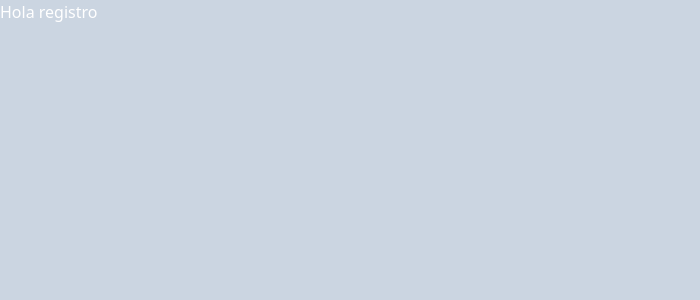
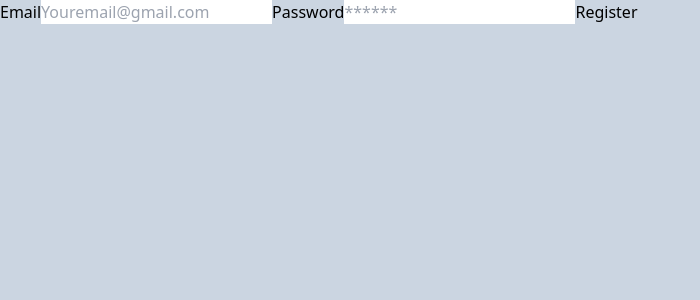
Before and after one commit to luisalazago/project-INCS-Frontend, a React (Create React App) app: page /register in a window 1280 px wide. Shown: the top 300 px of the page, without its empty margins (0-700 px from the left). Built offline with nearby package versions, Linux system fonts and the light colour scheme.

Commit message:
Logica de login y register y captura de errores

```diff
--- a/src/App.js
+++ b/src/App.js
@@ -7,7 +7,7 @@
 
 function App() {
   return(
-    <div className='bg-slate-300 h-screen text-white flex'>
+    <div className='bg-slate-300 h-screen text-black flex'>
       <AuthProvider>
         <Routes>
           <Route path='/' element = {<Home/>} />
--- a/src/components/login.js
+++ b/src/components/login.js
@@ -1,15 +1,43 @@
 import { useState } from "react";
-
+import { useAuth } from "../context/authContext";
+import { useNavigate } from "react-router-dom";
 
 export function Login() {
     const [user, setUser] = useState({
-        email: '',
-        password: ''
+        email:"",
+        password:""
     });
-    return <div>
-        <form>
-            <input type="email" name='email' id="email" />
-            <input type="password" name='password' id="password" />
-        </form>
-    </div>;
+
+    const { login } = useAuth();
+    const navigate = useNavigate();
+    const [error, setError] = useState();
+
+    const handleChange = ({target: {name, value}}) => {
+        setUser({...user, [name]: value});
+    };
+
+    const handleSubmit = async (e) => {
+        e.preventDefault();
+        setError('');
+        try {
+            await login(user.email, user.password);
+            navigate('/');
+        }
+        catch (error) {
+            setError(error.message);
+        }
+    };
+
+    return (
+        <div>
+        {error && <p>{error}</p>}
+            <form onSubmit={handleSubmit}>
+                <label htmlFor="email">Email</label>
+                <input type="email" name="email" placeholder="Youremail@gmail.com" onChange={handleChange}/>
+                <label htmlFor="password">Password</label>
+                <input type="password" name="password" id="password" placeholder="******" onChange={handleChange}/>
+                <button>Login</button>
+            </form>
+        </div>
+    );
 };
--- a/src/components/register.js
+++ b/src/components/register.js
@@ -1,3 +1,43 @@
+import { useState } from "react";
+import { useAuth } from "../context/authContext";
+import { useNavigate } from "react-router-dom";
+
 export function Register() {
-    return <div>Hola registro</div>;
+    const [user, setUser] = useState({
+        email:"",
+        password:""
+    });
+
+    const { signUp } = useAuth();
+    const navigate = useNavigate();
+    const [error, setError] = useState();
+
+    const handleChange = ({target: {name, value}}) => {
+        setUser({...user, [name]: value});
+    };
+
+    const handleSubmit = async (e) => {
+        e.preventDefault();
+        setError('');
+        try {
+            await signUp(user.email, user.password);
+            navigate('/login');
+        }
+        catch (error) {
+            setError(error.message);
+        }
+    };
+
+    return (
+        <div>
+        {error && <p>{error}</p>}
+            <form onSubmit={handleSubmit}>
+                <label htmlFor="email">Email</label>
+                <input type="email" name="email" placeholder="Youremail@gmail.com" onChange={handleChange}/>
+                <label htmlFor="password">Password</label>
+                <input type="password" name="password" id="password" placeholder="******" onChange={handleChange}/>
+                <button>Register</button>
+            </form>
+        </div>
+    );
 };
--- a/src/context/authContext.js
+++ b/src/context/authContext.js
@@ -1,19 +1,22 @@
 import { createContext, useContext } from "react";
+import { createUserWithEmailAndPassword, signInWithEmailAndPassword } from "firebase/auth";
+import { auth } from "../firebase";
+
 
 export const authContext = createContext();
 
 export const useAuth = () => {
-    const context = useContext(authContext)
-    return context
+    const context = useContext(authContext);
+    if (!context) throw new Error('There is not auth provider');
+    return context;
 }
 
 export function AuthProvider({children}) {
-    const user = {
-        login: true
-    };
+    const signUp = (email, password) => createUserWithEmailAndPassword(auth, email, password);
+    const login = (email, password) => signInWithEmailAndPassword(auth, email, password);
     return(
-        <authContext.Provider value={{user}}>
+        <authContext.Provider value={{ signUp, login }}>
             {children}
         </authContext.Provider>
-    )
+    );
 }
--- a/src/firebase.js
+++ b/src/firebase.js
@@ -6,12 +6,12 @@
 
 // Your web app's Firebase configuration
 const firebaseConfig = {
-  apiKey: "AIzaSyD7x1TEEQ02KJrJhjA8PsDL8fa9aks2VDc",
-  authDomain: "atencion-conjunta-365122.firebaseapp.com",
-  projectId: "atencion-conjunta-365122",
-  storageBucket: "atencion-conjunta-365122.appspot.com",
-  messagingSenderId: "920622786574",
-  appId: "1:920622786574:web:ab9b4595cee2601cb0f45f"
+  apiKey: "AIzaSyBh0-7iLWX631s_BMNSk_Ex0oIOlQMst6o",
+  authDomain: "prueba-ed5c0.firebaseapp.com",
+  projectId: "prueba-ed5c0",
+  storageBucket: "prueba-ed5c0.appspot.com",
+  messagingSenderId: "378992150400",
+  appId: "1:378992150400:web:363ff6b6f0cc7d8b7a6365"
 };
 
 // Initialize Firebase
```
